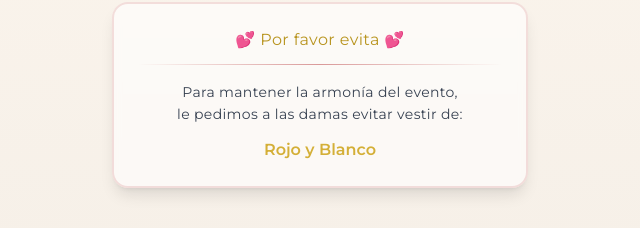
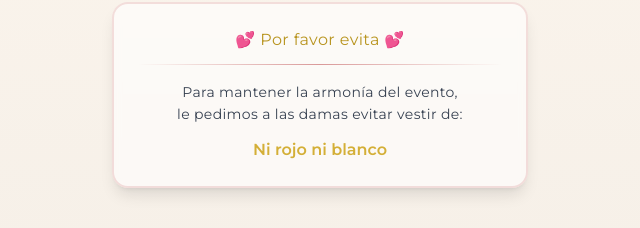
Before and after one commit to morenoaj/invitacion-boda-elegante, a Next.js app: page / in a window 1280 px wide. Shown: the part 3420-3648 px from the top of the page, without its empty margins (320-960 px from the left). Built offline with nearby package versions, Linux system fonts and the light colour scheme.

Commit message:
Update dress code text to avoid red and white

```diff
--- a/app/page.tsx
+++ b/app/page.tsx
@@ -596,7 +596,7 @@ export default function Home() {
                 le pedimos a las damas evitar vestir de:
               </p>
               <p className="font-montserrat text-base font-semibold text-dorado mt-3">
-                Rojo y Blanco
+              Ni rojo ni blanco
               </p>
             </div>
           </div>
```
